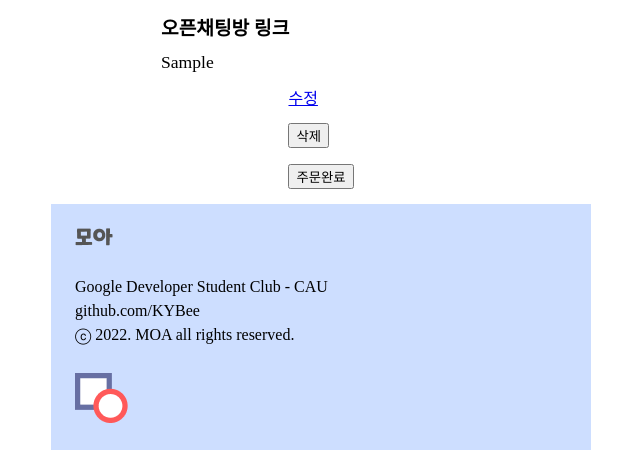
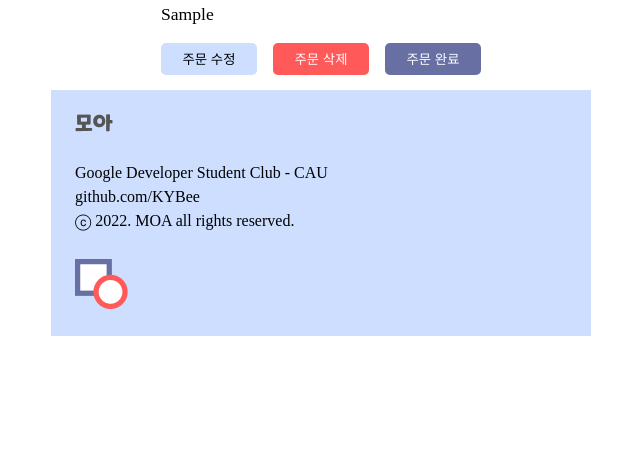
Before and after one commit to KYBee/Moa, a Django app: page /order/read/1 in a window 1280 px wide. Shown: the part 2028-2478 px from the top of the page, without its empty margins (319-959 px from the left). After the commit the page ends 2364 px from the top, so only its background shows below. Run offline with Django 3.2, Linux system fonts and the light colour scheme; a user stored in the database is signed in; tables that the repository leaves empty hold one stand-in row (values such as "Sample post"); some web fonts are replaced.

Commit message:
[modify] : update order_read ui

```diff
--- a/MOA/config/static/css/order_read.css
+++ b/MOA/config/static/css/order_read.css
@@ -3,6 +3,16 @@
     --input--border--radius: 5px;
     --button--background : #676FA3;
     --button--text : #EEF2FF;
+    --btn--update--background: #CDDEFF;
+    --btn--update--color: black;
+    --btn--delete--background: #FF5959;
+    --btn--delete--color: white;
+    --btn--complete--background: #676FA3;
+    --btn--complete--color: white;
+    --btn--participate--background: #676FA3;
+    --btn--participate--color: white;
+    --btn--participate--delete--background: #CDDEFF;
+    --btn--participate--delete--color: black;
 }
 
 .order__read__container {
@@ -17,7 +27,6 @@
 .order__read__top {
     display: flex;
     justify-content: space-evenly;
-    margin: 1.5rem 0;
 }
 
 .order__read__title {
@@ -63,3 +72,81 @@
     border: 1px dashed black;
     margin-bottom: 1.2rem;
 }
+
+.order__read__option {
+    display: flex;
+    width: 20rem;
+    justify-content: space-between;
+    align-items: center;
+}
+
+.btn {
+    width: 6rem;
+    height: 2rem;
+    border: 0;
+    border-radius: 5px;
+}
+
+.btn__update {
+    background: var(--btn--update--background);
+    color: var(--btn--update--color);
+}
+
+.btn__delete {
+    background: var(--btn--delete--background);
+    color: var(--btn--delete--color);
+}
+
+.btn__complete {
+    background: var(--btn--complete--background);
+    color: var(--btn--complete--color);
+}
+
+.order__participate {
+    width: 20rem;
+    display: flex;
+    flex-direction: column;
+    justify-content: center;
+    align-items: center;
+}
+
+.btn__participate__delete {
+    margin: 1rem 0;
+    width: 20rem;
+    height: 2rem;
+    border: 0px;
+    border-radius: 5px;
+    background: var(--btn--participate--delete--background);
+    color: var(--btn--participate--delete--color);
+}
+
+.order__participate__desc {
+    margin-bottom: 1rem;
+    width: 20rem;
+}
+
+.order__participate > div > p {
+    text-decoration: none;
+    text-align: left;
+}
+
+.order__participate > div > a {
+    display: flex;
+    justify-content: center;
+    align-items: center;
+    width: 20rem;
+    height: 2rem;
+    border: 1px solid var(--btn--participate--delete--background);
+    text-decoration: none;
+    border-radius: 5px;
+
+}
+
+.btn__participate {
+    width: 20rem;
+    height: 2rem;
+    border: 0px;
+    border-radius: 5px;
+    background: var(--btn--participate--background);
+    color: var(--btn--participate--color);
+}
--- a/MOA/order/templates/order/order_read.html
+++ b/MOA/order/templates/order/order_read.html
@@ -93,39 +93,52 @@
                 </div>
             {% endif %}
         </div>
+        {% if user == order.host %}
 
             <div class="order__read__option">
+                <div class="order__btn__option">
+                    <button class="btn btn__update" onclick="location.href='{% url 'order:order_update' order.pk %}'">주문 수정</button>
+                </div>
 
-            {% if user == order.host %}
-                <a href="{% url 'order:order_update' order.pk %}">수정</a>
-                <br><br>
-
+                <div class="order__btn__option">
                     <form action="{% url 'order:order_delete' order.pk %}" method="POST">
                         {% csrf_token %}
-                    <button>삭제</button>
+                        <button class="btn btn__delete">주문 삭제</button>
                     </form>
-                <br>
+                </div>
 
+                <div class="order__btn__option">
                     <form action="{% url 'order:order_close' order.pk %}" method="POST">
                         {% csrf_token %}
-                    <button>주문완료</button>
+                        <button class="btn btn__complete">주문 완료</button>
                     </form>
+                </div>
+            </div>
         {% else %}
+            <div class="order__participate">
                 {% if fund %}
-                    <a href="{{order.chat_room}}">채팅방 링크: {{order.chat_room}}</a>
-                    <br><br>
+                    <div class="order__participate__desc">
+                        <p>오픈채팅방에 참여하세요.</p>
+                    </div>
+                    <div class="order__btn__participate">
+                        <a href="{{order.chat_room}}">{{order.chat_room}}</a>
+                    </div>
+                    <div class="order__btn__participate">
                         <form action="{% url 'funding:funding_delete' fund.pk %}" method="POST">
                             {% csrf_token %}
-                        <button>펀딩참여취소</button>
+                            <button class="btn__participate__delete">펀딩 참여 취소</button>
                         </form>
+                    </div>
                 {% else %}
+                    <div class="order__btn__participate">
                         <form action="{% url 'funding:funding_create' order.pk %}" method="POST">
                             {% csrf_token %}
-                        <button>펀딩참여</button>
+                            <button class="btn__participate">펀딩 참여</button>
                         </form>
-                {% endif %}
+                    </div>
                 {% endif %}
             </div>
+        {% endif %}
     </div>
 
 {% endblock content %}
```
Lines whose indentation alone changed are shown as unchanged.
